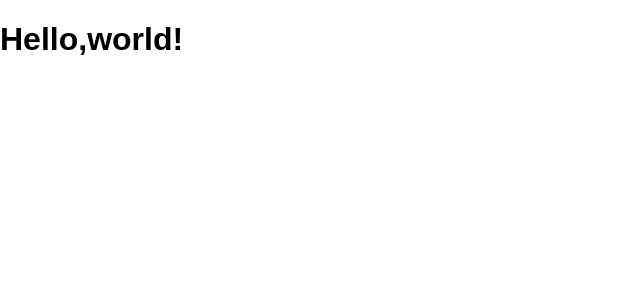
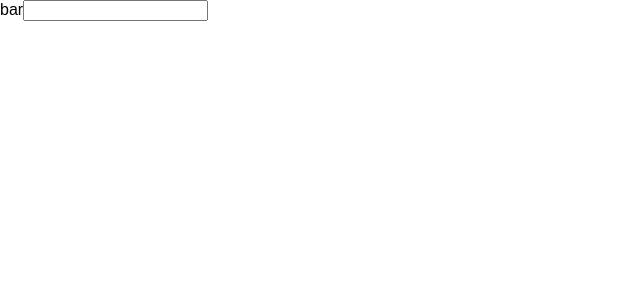
Before and after one commit to shishi0416/react-redux-crud-application, a React (Create React App) app: page / in a window 1280 px wide. Shown: the top 300 px of the page, without its empty margins (0-640 px from the left). Built offline with nearby package versions, Linux system fonts and the light colour scheme.

Commit message:
learn jsx syntax

```diff
--- a/src/App.js
+++ b/src/App.js
@@ -2,7 +2,23 @@
 
 class App extends Component {
   render() {
-    return <div><h1>Hello,world!</h1></div>
+    // const greeting = "Hi!!"
+    // const dom = <h1 className="foo">{greeting}</h1> ;
+    // return dom;
+    // return <h1>Hello. world</h1>
+
+    // return <input type="text" onClick={() => {console.log("I am Tom")}}    />
+
+    // return <input type="text" onChange={() => {console.log("I am Change")}}    />
+
+    return(
+      <React.Fragment>
+        <label htmlFor="bar">
+          bar
+        </label>
+        <input type="text" onChange={() => {console.log("I am Change")}}    />
+      </React.Fragment>
+    )
   }
 }
 
```
